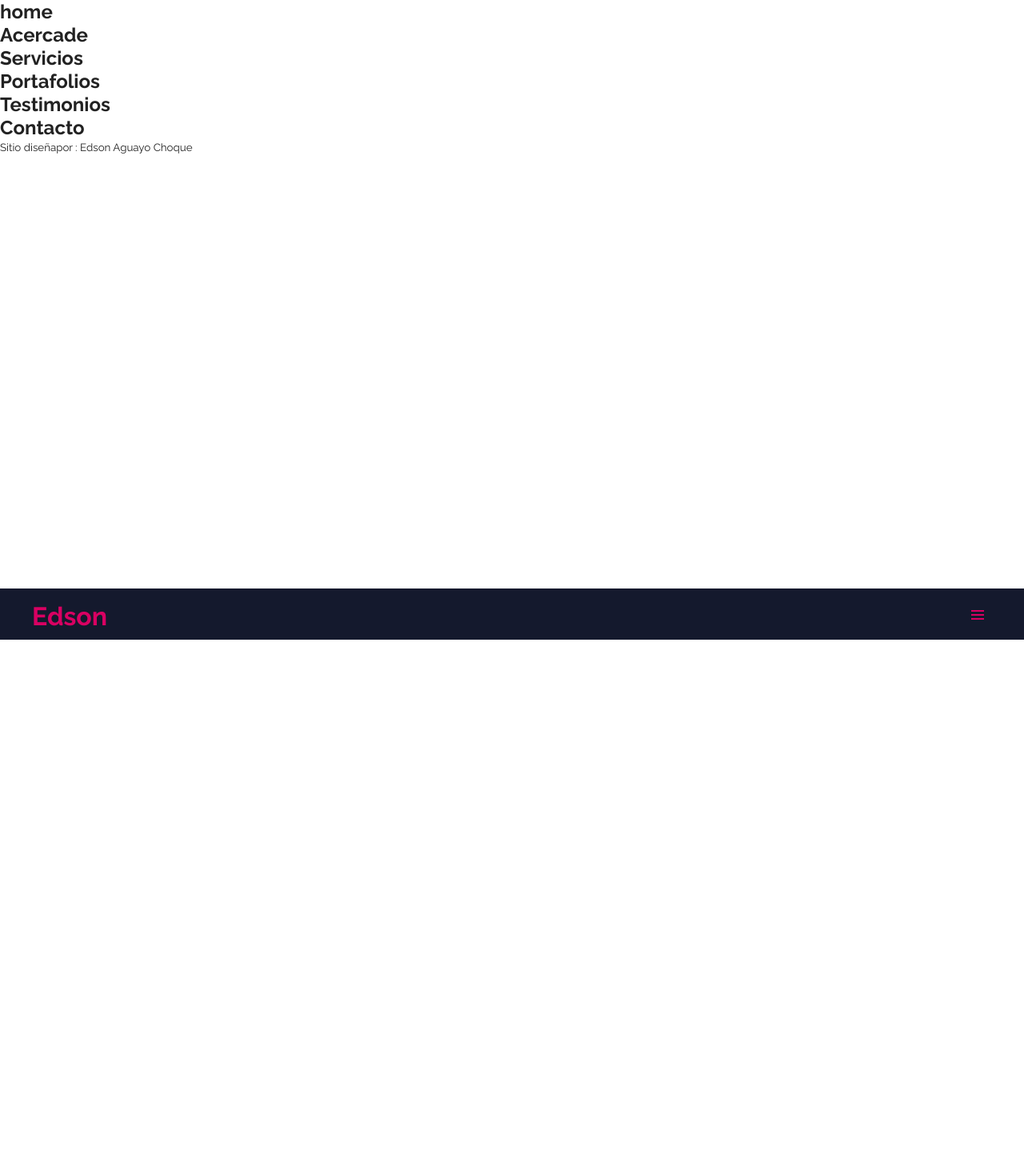
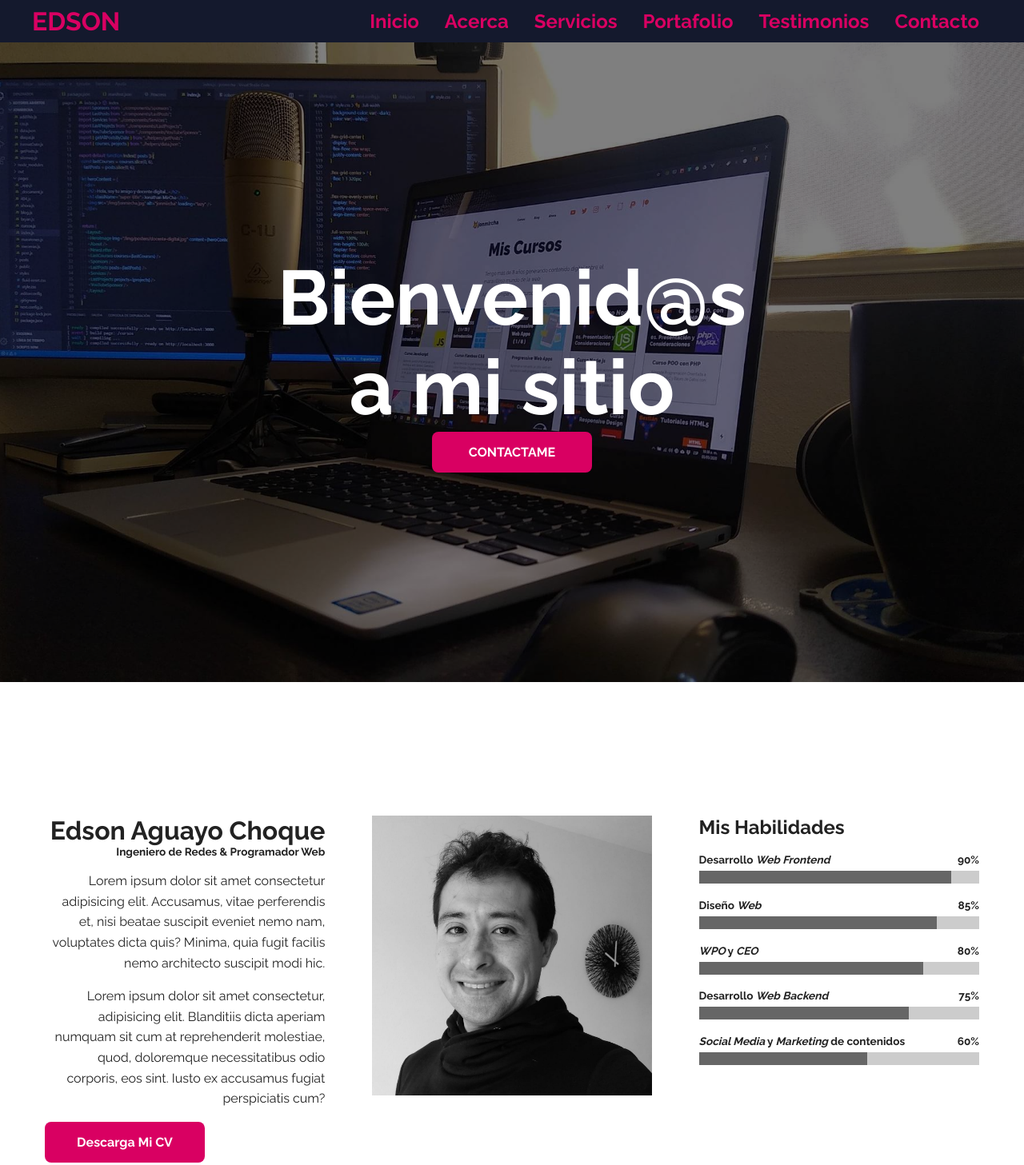
Before and after one commit to edsonaguayochoque/Curriculum_Vitae, a plain HTML site: page index.html in a window 1280 px wide. Shown: the top 1457 px of the page at 80% size. Before the commit the page ends 800 px from the top, so only its background shows below. Drawn offline with Linux system fonts and the light colour scheme.

Commit message:
terminamos de hacer hasta la seccion acerca

```diff
--- a/index.html
+++ b/index.html
@@ -17,7 +17,7 @@
     <header class="header">
       <section class="container">
         <div class="logo">
-          <a href="index.html">Edson</a>
+          <a href="index.html">EDSON</a>
         </div>
         <button class="menu-btn">
           <svg
@@ -51,10 +51,78 @@
       </section>
     </header>
     <section id="inicio" class="home">
-      <h2>home</h2>
+      <article class="hero-image" style="--hero-image:url('assets/hero-image-home.jpg');--hero-attachment:fixed;">
+        <aside class="hero-image-opacity" style="--hero-opacity-color:var(--black-alpha-color)">
+          <div class="hero-image-content">
+            <h2 class="hero-image-title" style="--hero-text-color:var(--white-color);">Bienvenid@s <br> a mi sitio</h2>
+            <a href="#contacto" class="btn">CONTACTAME</a>
+          </div>
+        </aside>
+      </article>
     </section>
-    <section id="acercade" class="about">
-      <h2>Acercade</h2>
+    <section id="acerca" class="about section container full-lg-screen">
+      <article class="text-lg-rigth">
+        <aside class="text-center text-lg-rigth">
+          <h1>Edson Aguayo Choque</h1>
+          <h5>Ingeniero de Redes & Programador Web</h5>
+        </aside>
+        <p>Lorem ipsum dolor sit amet consectetur adipisicing elit. Accusamus, vitae perferendis et, nisi beatae suscipit eveniet nemo nam, voluptates dicta quis? Minima, quia fugit facilis nemo architecto suscipit modi hic.</p>
+        <p>
+          Lorem ipsum dolor sit amet consectetur, adipisicing elit. Blanditiis dicta aperiam numquam sit cum at reprehenderit molestiae, quod, doloremque necessitatibus odio corporis, eos sint. Iusto ex accusamus fugiat perspiciatis cum?
+        </p>
+
+       <div class="text-center text-lg-left">
+        <a href="assets/instagram.svg" target="_blank" rel="noopener" class="btn">Descarga Mi CV</a>
+
+       </div>
+      </article>
+      <article>
+        <img src="assets/jonmircha.jpg" alt="jhonmircha" class="gray-scale">
+      </article>
+      <article>
+        <h2 class="text-center text-lg-left">Mis Habilidades</h2>
+        <div class="progress">
+          <p>
+            <b>Desarrollo <i>Web Frontend</i></b>
+            <b>90%</b>
+          </p>
+         <progress value="90" min="0" max="100"></progress>
+        </div>
+
+        <div class="progress">
+          <p>
+            <b>Diseño <i>Web</i></b>
+            <b>85%</b>
+          </p>
+         <progress value="85" min="0" max="100"></progress>
+        </div>
+
+        <div class="progress">
+          <p>
+            <b> <i>WPO</i> y <i>CEO</i></b>
+            <b>80%</b>
+          </p>
+         <progress value="80" min="0" max="100"></progress>
+        </div>
+
+        <div class="progress">
+          <p>
+            <b>Desarrollo <i>Web Backend</i></b>
+            <b>75%</b>
+          </p>
+         <progress value="75" min="0" max="100"></progress>
+        </div>
+
+        <div class="progress">
+          <p>
+            <b> <i>Social Media</i> y <i>Marketing</i> de contenidos</b>
+            <b>60%</b>
+          </p>
+         <progress value="60" min="0" max="100"></progress>
+        </div>
+
+
+      </article>
     </section>
     <section id="servicios" class="services">
       <h2>Servicios</h2>
--- a/style.css
+++ b/style.css
@@ -1,108 +1,127 @@
 /* ^^^^^^^^^Custoom Properties^^^^^^^^^ */
-:root{
-
-    --first-color:#d90062;
-    --first-alpha-color:rgba(217,0,98,0.75);
-    --second-color:#14192D;
-    --second-alpha-color:rgba(0, 25, 45, 0.75);
+:root {
+  --first-color: #d90062;
+  --first-alpha-color: rgba(217, 0, 98, 0.75);
+  --second-color: #14192d;
+  --second-alpha-color: rgba(0, 25, 45, 0.75);
   --third-color: #501464;
-    --third-alpha-color:rgba(80, 20, 100, 0.75);
-    --white-color:#fff;
-    --gray-ligth-color:#f3f3f3;
-    --gray-color:#ccc;
-    --gray-dark-color:#666;
-    --black-color:#000;
-    --link-color:#509EE3;
-    --title-color:#333;
-    --text-color:#222;
-    --white-alpha-color:rgba(255, 255, 255, 0.5);
-    --black-alpha-color:rgba(0,0,0,0.5);
-    --font:"Raleway","sans-serif";
-    --max-width:1200px;
-    --header-height:4rem;
-
-
+  --third-alpha-color: rgba(80, 20, 100, 0.75);
+  --white-color: #fff;
+  --gray-ligth-color: #f3f3f3;
+  --gray-color: #ccc;
+  --gray-dark-color: #666;
+  --black-color: #000;
+  --link-color: #509ee3;
+  --title-color: #333;
+  --text-color: #222;
+  --white-alpha-color: rgba(255, 255, 255, 0.5);
+  --black-alpha-color: rgba(0, 0, 0, 0.5);
+  --font: "Raleway", "sans-serif";
+  --max-width: 1200px;
+  --header-height: 4rem;
 }
 
 /* ^^^^^^^^^Reset ^^^^^^^^^ */
 
-html{
+html {
   box-sizing: border-box;
   font-family: var(--font);
   font-size: 16px;
-    scroll-behavior: smooth;/*esto da el efecto de la transicion*/
+  scroll-behavior: smooth; /*esto da el efecto de la transicion*/
 }
 
 *,
 *::after,
-*::before{
+*::before {
   box-sizing: inherit;
 }
 
-body{
+body {
   margin: 0;
   overflow-x: hidden;
   color: var(--text-color);
 }
 
-a{
+a {
   color: var(--link-color);
   transition: all 0.5s ease-out;
 }
 
-a:hover{
+a:hover {
   opacity: 0.75;
 }
 
-h1{
+h1 {
   margin: 0;
   font-size: 2rem;
 }
-h2{
+h2 {
   margin: 0;
   font-size: 1.5rem;
 }
-h3{
+h3 {
   margin: 0;
   font-size: 1.25rem;
 }
-h4{
+h4 {
   margin: 0;
   font-size: 1rem;
 }
-h5{
+h5 {
   margin: 0;
   font-size: 0.85rem;
 }
-h6{
+h6 {
   margin: 0;
   font-size: 0.7rem;
 }
 
-img{
+img {
   max-width: 100%;
   height: auto;
 }
 
-p{
+p {
   line-height: 1.6;
 }
 
 /* ^^^^^^^^^ Components ^^^^^^^^^*/
+/*HEROIMAGE*/
+
+.hero-image {
+  background-image: var(--hero-image);
+  background-repeat: no-repeat;
+  background-size: cover;
+  background-position: center;
+  background-attachment: var(--hero-attachment);
+}
+.hero-image-title {
+  color: var(--hero-text-color);
+  font-size: 7.5vw;
+}
+.hero-image-opacity {
+  width: 100%;
+  min-height: 100vh;
+  display: flex;
+  justify-content: center;
+  align-items: center;
+  text-align: center;
+  background-color: var(--hero-opacity-color);
+}
 
 /*MENU */
 
-.menu-btn{
-    outline: thin solid var()var(--first-color);
+.menu-btn {
+  outline: thin solid var() var(--first-color);
   border: 0;
   cursor: pointer;
   background-color: var(--second-color);
 }
 
-.menu-btn svg{
+.menu-btn svg {
   fill: var(--first-color);
 }
-.menu{
+.menu {
   position: fixed;
   left: 0;
   bottom: var(--header-height);
@@ -115,11 +134,11 @@ p{
   transition: opacity 0.5s ease;
 }
 
-.menu.is-active{
+.menu.is-active {
   opacity: 1;
   pointer-events: auto;
 }
-.menu a{
+.menu a {
   padding: 1rem;
   font-size: 1.5rem;
   font-weight: bold;
@@ -127,51 +146,159 @@ p{
   text-decoration: none;
   color: var(--first-color);
 }
-.menu a:hover{
+.menu a:hover {
   color: var(--white-color);
   background-color: var(--first-color);
 }
 
+progress {
+  width: 100%;
+  height: 1rem;
+  background-color: var(--gray-color);
+}
+
+progress::-webkit-progress-bar {
+  background-color: var(--gray-color);
+}
+
+progress::-webkit-progress-value {
+  background-color: var(--gray-dark-color);
+}
+
+.progress {
+  margin: 1rem auto;
+}
+
+.progress > p {
+  margin: 0;
+  display: flex;
+  justify-content: space-between;
+  font-size: 0.85rem;
+}
 /* ^^^^^^^^^ Utilities ^^^^^^^^^ */
 
-.box-shadow-1{
-    box-shadow: .25rem .25rem 1rem rgba(0,0,0,0.25);
+.box-shadow-1 {
+  box-shadow: 0.25rem 0.25rem 1rem rgba(0, 0, 0, 0.25);
 }
 
-.container{
+.btn {
+  border-radius: 0.5rem;
+  padding: 1rem;
+  display: inline-block;
+  width: 200px;
+  font-weight: bold;
+  text-align: center;
+  text-decoration: none;
+  color: var(--white-color);
+  background-color: var(--first-color);
+}
+.container {
   margin-left: auto;
   margin-right: auto;
   max-width: var(--max-width);
 }
 
-.none{
+.none {
   display: none;
+}
+
+.gray-scale {
+  filter: grayscale();
+}
+
+.text-left {
+  text-align: left;
+}
+
+.text-center {
+  text-align: center;
+}
+
+.text-rigth {
+  text-align: right;
+}
+
+.section {
+  padding: 2rem 1rem;
 }
 
 /* ^^^^^^^^^ Sites Styles ^^^^^^^^^ */
 
-.header{
+.header {
   position: fixed;
   left: 0;
-    bottom:0;
+  bottom: 0;
   z-index: 999;
   padding: 1rem;
   width: 100%;
-    height:var(--header-height);
+  height: var(--header-height);
   background-color: var(--second-color);
 }
 
-.header > .container{
+.header > .container {
   display: flex;
   justify-content: space-between;
   align-items: center;
-
 }
 
-.logo a{
+.logo a {
   color: var(--first-color);
   font-weight: bold;
   font-size: 2rem;
   text-decoration: none;
+}
 
+.about > article {
+  margin-bottom: 2rem;
 }
+
+@media screen and (min-width: 768px) {
+}
+
+@media screen and (min-width: 1024px) {
+  .full-lg-screen {
+    width: 100%;
+    height: 100vh;
+  }
+  .header {
+    position: sticky;
+    top: 0;
+    padding: 0.5rem;
+    height: var(--header-height)-0.5rem;
+  }
+  .menu-btn {
+    display: none;
+  }
+  .menu {
+    position: static;
+    opacity: 1;
+    pointer-events: auto;
+    width: auto;
+    flex-direction: row;
+  }
+
+  .menu a {
+    padding: 0 1rem;
+  }
+  .menu a:hover {
+    background-color: transparent;
+  }
+
+  .text-lg-left {
+    text-align: left;
+  }
+
+  .text-lg-center {
+    text-align: center;
+  }
+
+  .text-lg-rigth {
+    text-align: right;
+  }
+  .about {
+    display: grid;
+    grid-template-columns: repeat(3, 30%);
+    justify-content: space-between;
+    align-content: center;
+  }
+}
```
Lines whose indentation alone changed are shown as unchanged.
